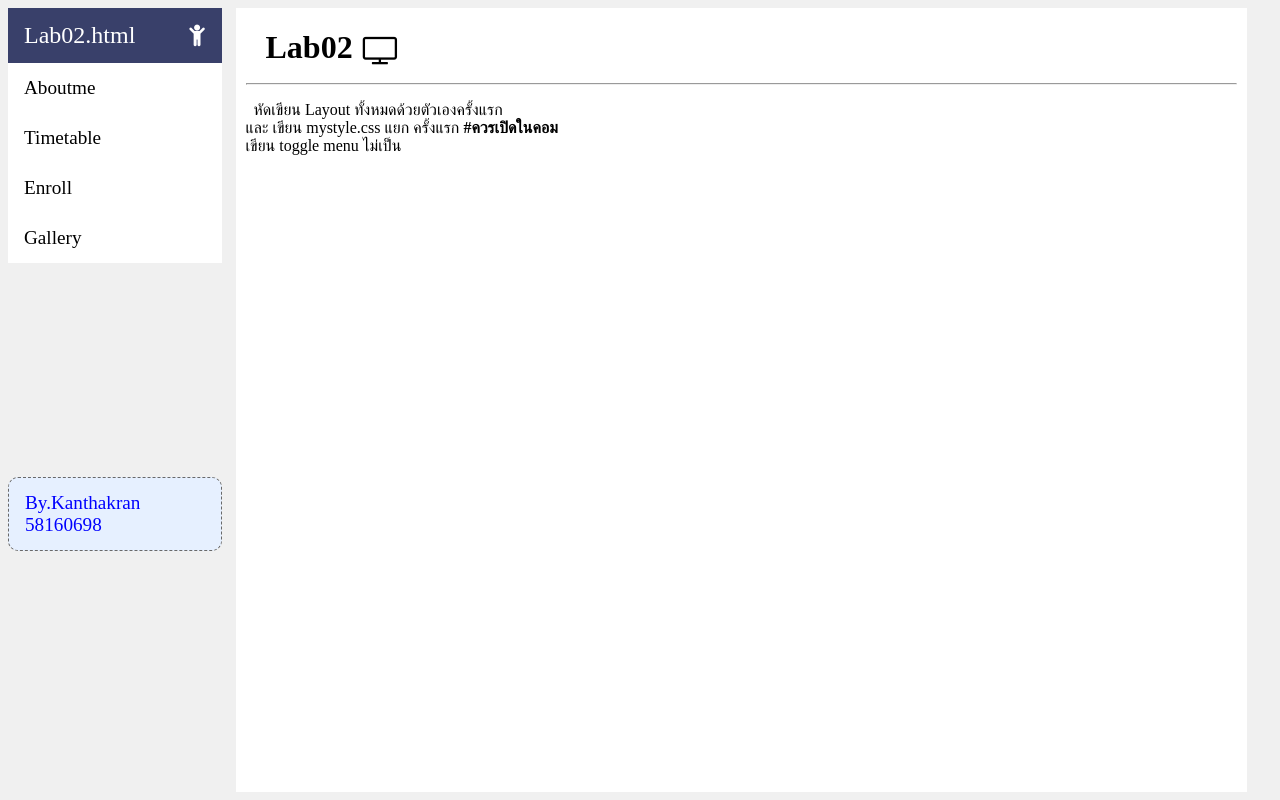
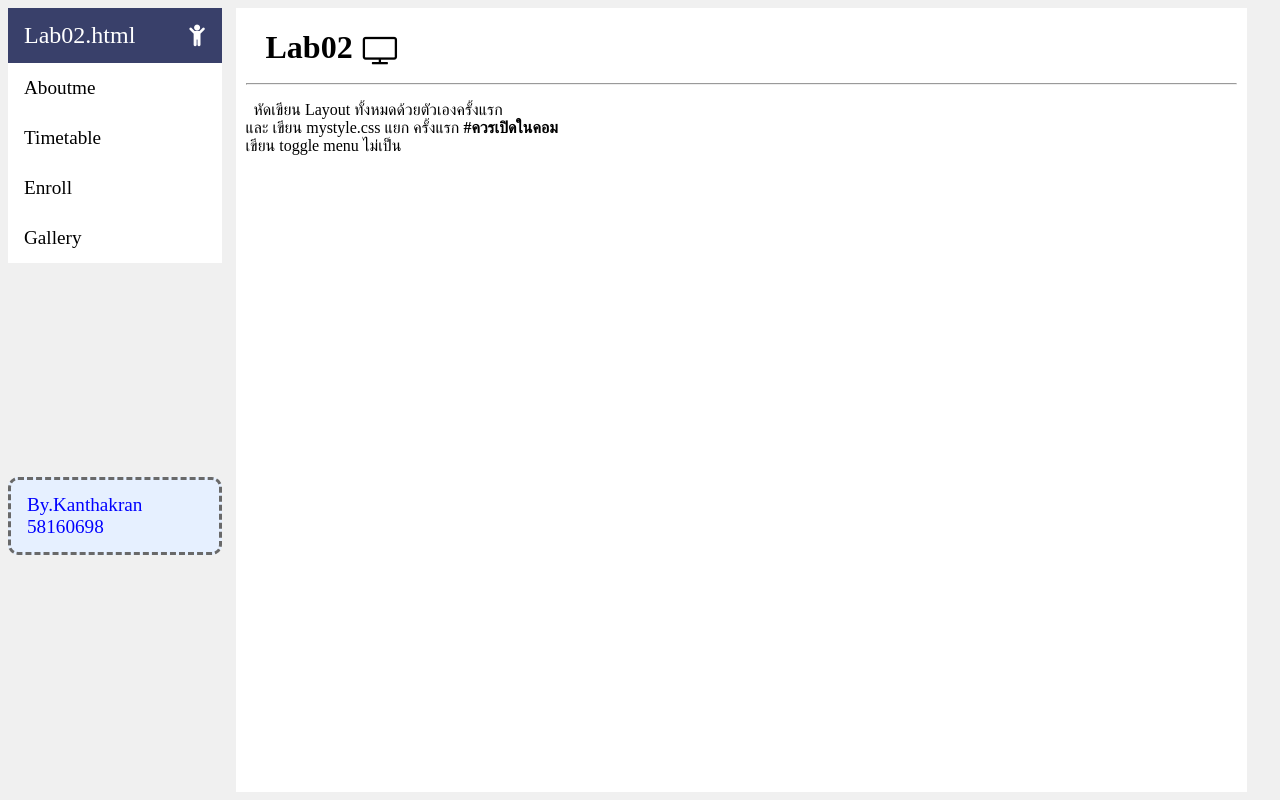
Before and after one commit to bankzxiistyle2/lab-1, a PHP site: page /lab02.html in a window 1280 px wide, with the pointer over the restyled element. Run offline with PHP 8.4, Linux system fonts and the light colour scheme.

Commit message:
fix menu footer

```diff
--- a/lab02/mystyle.css
+++ b/lab02/mystyle.css
@@ -82,7 +82,6 @@ li a.footer {
 }
 
 li a.footer:hover {
-    border-width: 1px;
     border-color: dimgray;
     border-style: dashed;
 }
```
